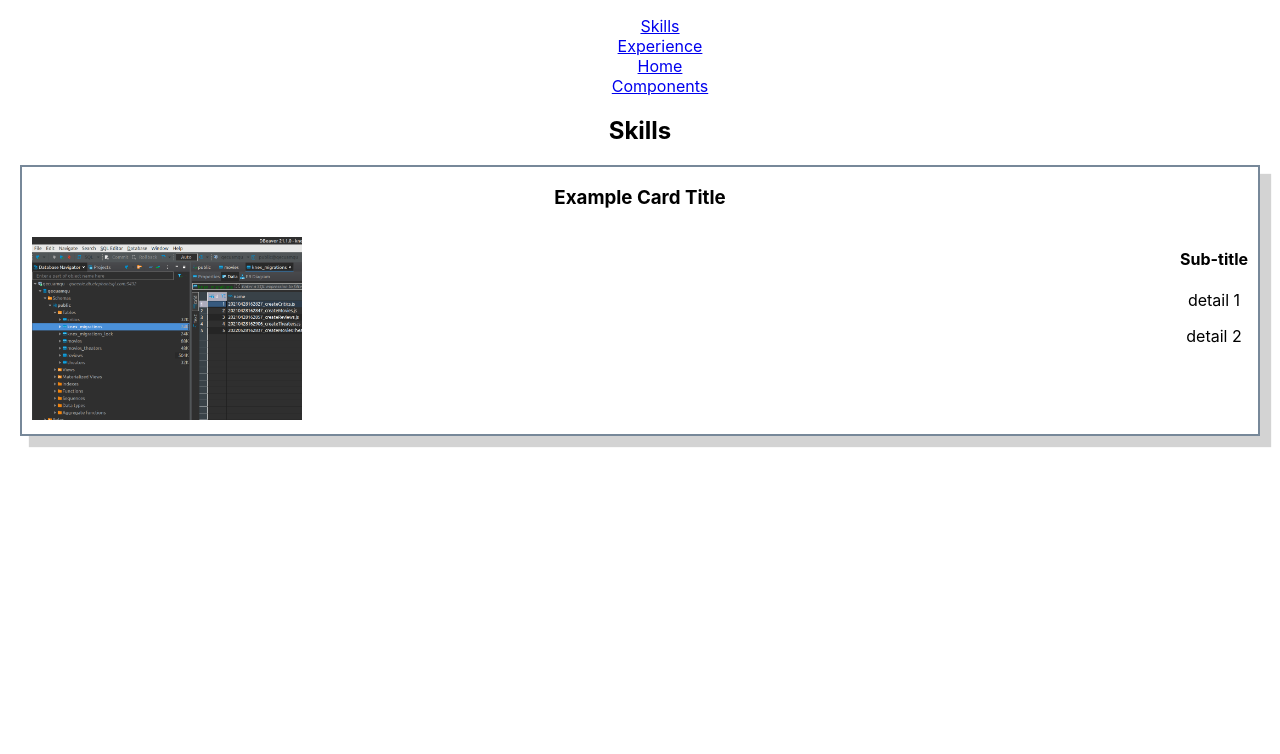
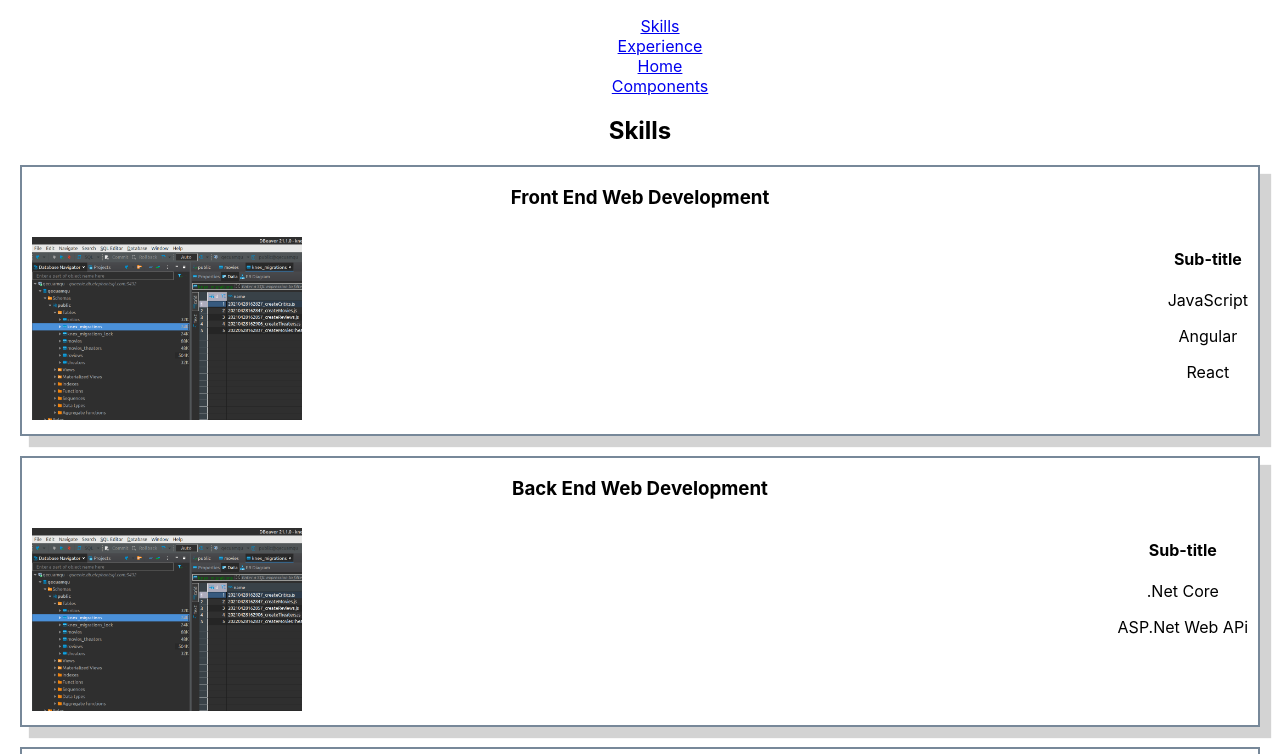
Before and after one commit to budajeff/portfolio-react, a React (Create React App) app: page /skills in a window 1280 px wide. Shown: the top 754 px of the page. Built offline with nearby package versions, Linux system fonts and the light colour scheme.

Commit message:
skills render on page

```diff
--- a/src/SiteData.js
+++ b/src/SiteData.js
@@ -3,7 +3,7 @@ export default function getSiteData() {
     skillAreas: [
       {
         name: 'Front End Web Development',
-        keyWords: ['JavaScript', 'Angular', 'React']
+        keywords: ['JavaScript', 'Angular', 'React']
       },
       {
         name: 'Back End Web Development',
--- a/src/SkillsPage.js
+++ b/src/SkillsPage.js
@@ -1,10 +1,24 @@
+import React, { useEffect } from "react";
 import Card from "./Card";
+import SiteData from './SiteData';
 
 export default function SkillsPage() {
+
+    let siteData = undefined;
+    useEffect(() => {
+        siteData = SiteData();
+        console.log(siteData);
+    },
+        []);
+
     return (
-    <section>
-        <h2>Skills</h2>
-        <Card></Card>
-    </section>
+        <section>
+            <h2>Skills</h2>
+            {SiteData().skillAreas.map(skill =>
+                <Card
+                    title={skill.name}
+                    details={skill.keywords}
+                ></Card>)}
+        </section>
     );
 }
```
